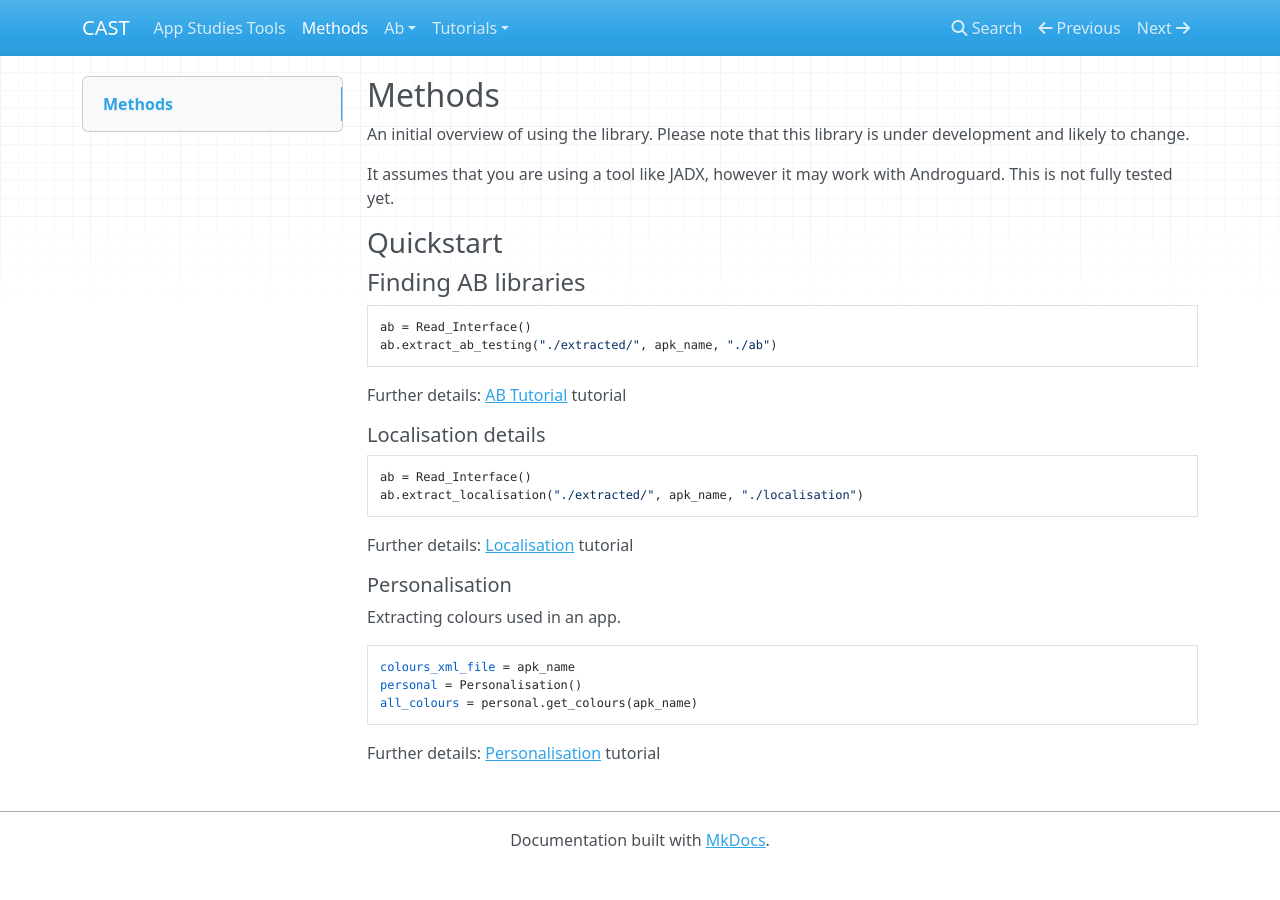
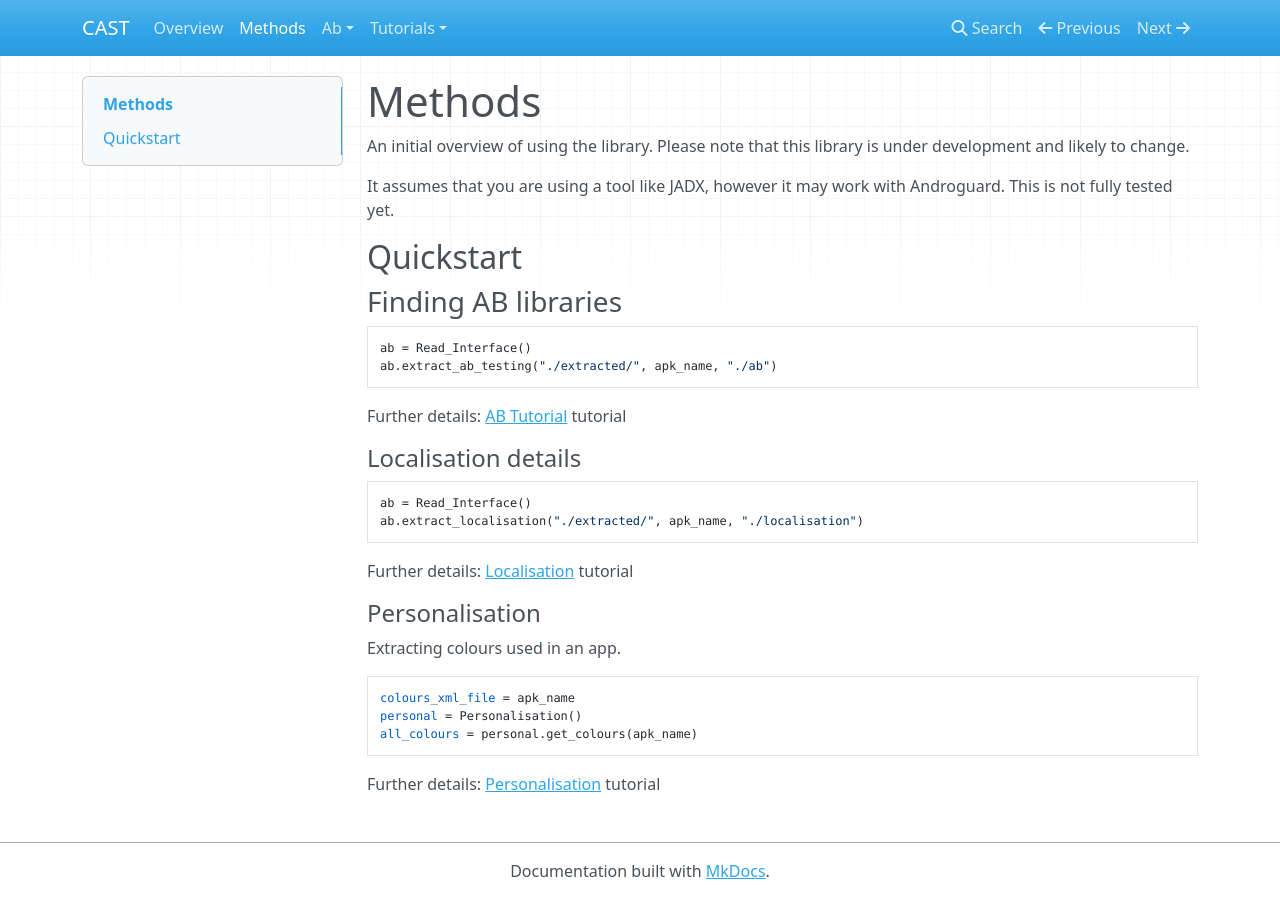
Before and after one commit to iaine/app_histories, an MkDocs documentation site: the page built from docs/methods.md, in a window 1280 px wide. Built offline with MkDocs 1.6.1, drawn with Linux system fonts in a browser that asks for light colours; nearby versions of some CDN libraries.

Commit message:
Fxing headings

````diff
--- a/docs/index.md
+++ b/docs/index.md
@@ -1,4 +1,4 @@
-# App Studies Tools
+# Overview
 
 Beginnings of the documentation for the CIM App Studies tools.
 
--- a/docs/methods.md
+++ b/docs/methods.md
@@ -1,12 +1,12 @@
-## Methods
+# Methods
 
 An initial overview of using the library. Please note that this library is under development and likely to change.
 
 It assumes that you are using a tool like JADX, however it may work with Androguard. This is not fully tested yet.
 
-### Quickstart
+## Quickstart
 
-#### Finding AB libraries
+### Finding AB libraries
 
 ```
 ab = Read_Interface()
@@ -15,7 +15,7 @@ ab.extract_ab_testing("./extracted/", apk_name, "./ab")
 
 Further details:
 [AB Tutorial](../tutorials/ab) tutorial
-##### Localisation details
+#### Localisation details
 
 ```
 ab = Read_Interface()
@@ -24,7 +24,7 @@ ab.extract_localisation("./extracted/", apk_name, "./localisation")
 Further details:
 [Localisation](../tutorials/localisation) tutorial
 
-##### Personalisation
+#### Personalisation
 
 Extracting colours used in an app.
 
````
Also changed, not shown: docs/tutorials/ab.md (+1 -1 lines), docs/tutorials/localisation.md (+1 -1 lines), docs/tutorials/personalisation.md (+1 -1 lines).
